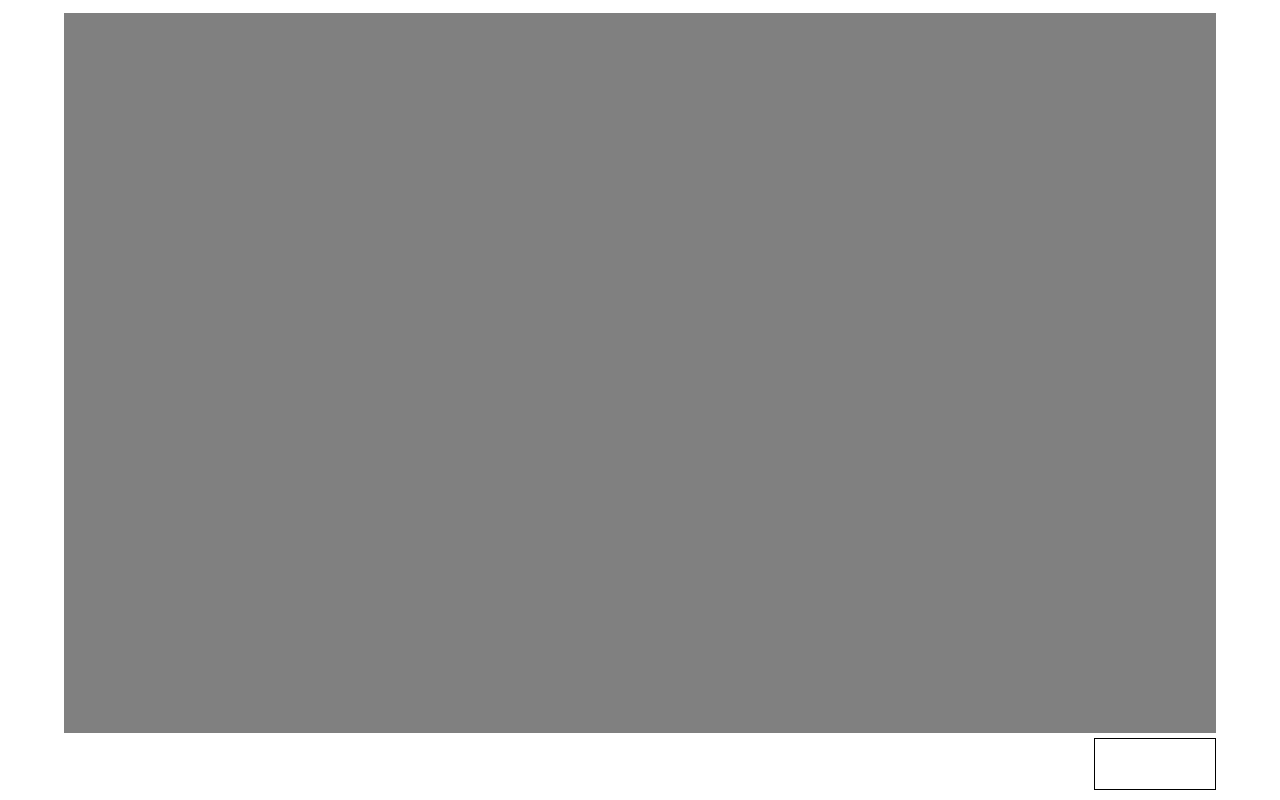
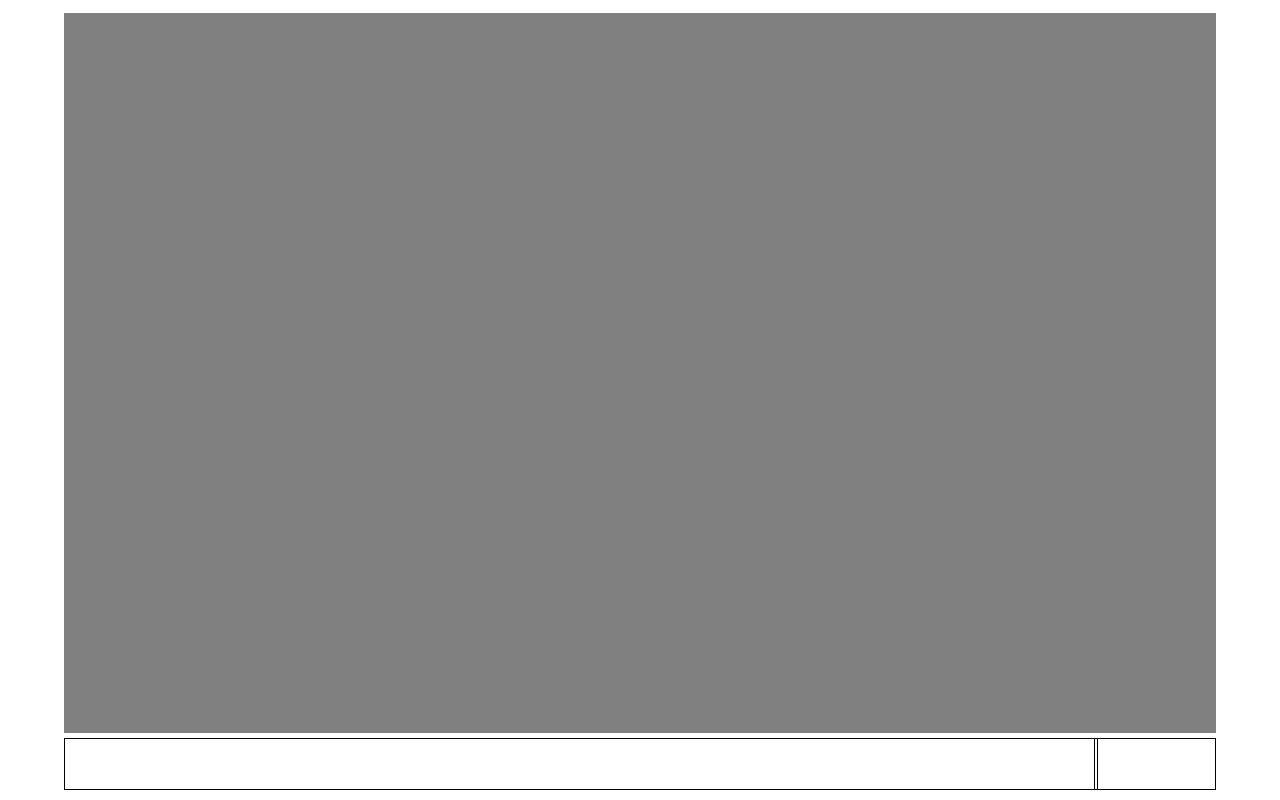
Before and after one commit to tejaswigowda/ame220Fall2016, a plain HTML site: page slideShow/index.html in a window 1280 px wide. Drawn offline with nearby package versions, Linux system fonts and the light colour scheme.

Commit message:
in class

```diff
--- a/slideShow/index.html
+++ b/slideShow/index.html
@@ -25,6 +25,16 @@ body{
     background: gray;
 }
 
+#snWrapper
+{
+    position: absolute;
+    height: 50px;
+    bottom: 10px;
+    width: calc(90% - 120px);
+    left: 5%;
+    border: 1px solid;
+}
+
 #moveWrapper
 {
     position: absolute;
```
